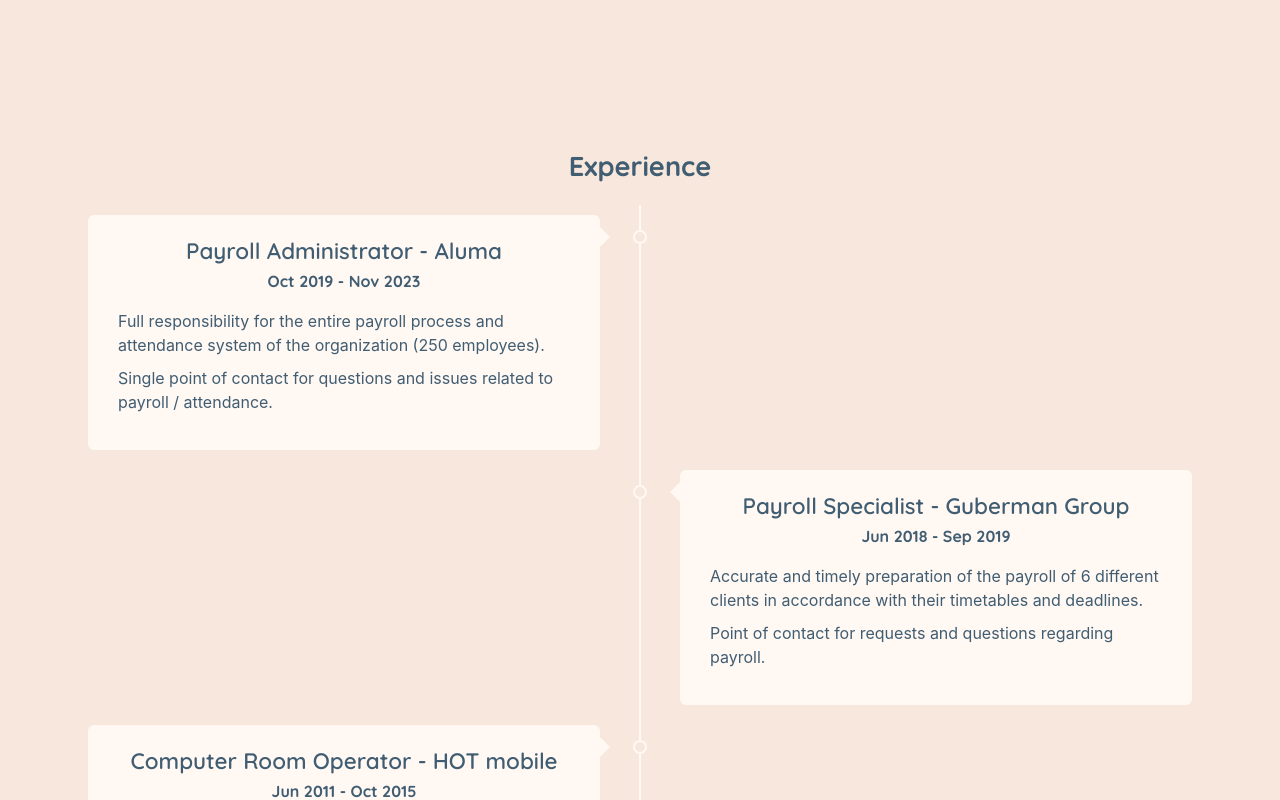
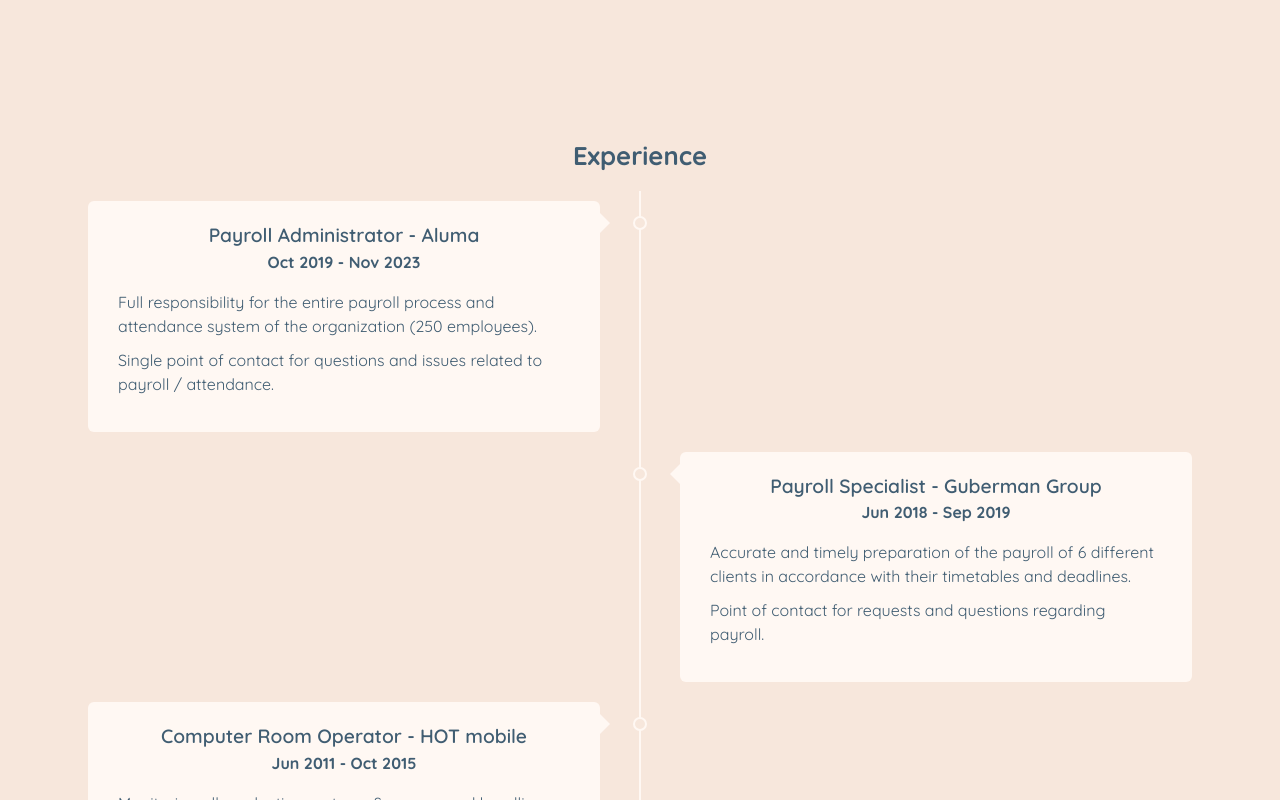
Before and after one commit to Lulzies87/portfolio, a React (Vite) app in the folder app/: page / in a window 1280 px wide. Shown: the part 1160-1960 px from the top of the page. Built offline with nearby package versions, Linux system fonts and the light colour scheme.

Commit message:
adjust site font and font sizes

```diff
--- a/app/src/index.scss
+++ b/app/src/index.scss
@@ -1,29 +1,29 @@
 @import "colors";
 
 :root {
-  font-family: Inter, system-ui, Avenir, Helvetica, Arial, sans-serif;
+  font-family: "Quicksand", sans-serif;
+  font-optical-sizing: auto;
+  font-style: normal;
   line-height: 1.5;
   color: $text-color;
   -webkit-font-smoothing: antialiased;
   -moz-osx-font-smoothing: grayscale;
 }
 
-h1,
-h2,
-h3,
-button {
-  font-family: "Quicksand", sans-serif;
-  font-optical-sizing: auto;
-  font-style: normal;
+body {
+  margin: 0;
+  display: flex;
+  min-width: 320px;
+  min-height: 100vh;
 }
 
 h1 {
-  font-size: 1.7rem;
+  font-size: 1.6rem;
   font-weight: 700;
 }
 
 h2 {
-  font-size: 1.4rem;
+  font-size: 1.2rem;
   font-weight: 600;
   margin: 0;
 }
@@ -32,10 +32,3 @@ h3 {
   font-size: 1rem;
   margin: 0;
 }
-
-body {
-  margin: 0;
-  display: flex;
-  min-width: 320px;
-  min-height: 100vh;
-}
```
